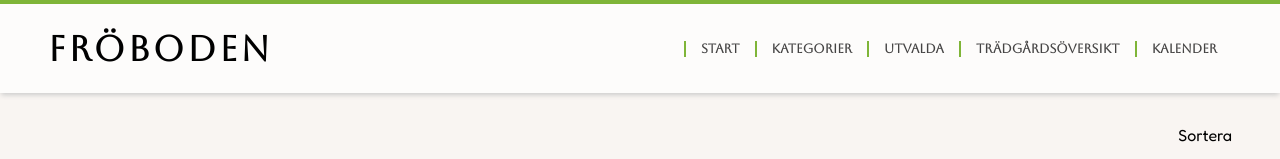
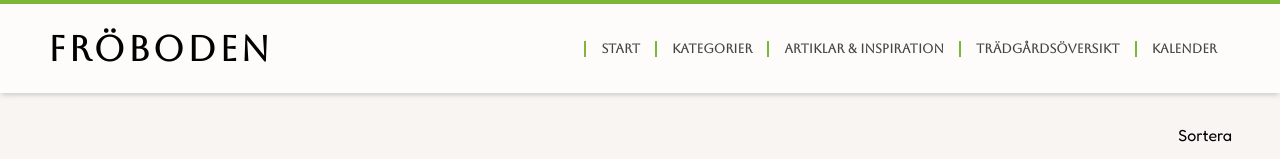
Before and after one commit to NAgnekil/PlantBoden, a Vue app: page / in a window 1280 px wide. Shown: the top 159 px of the page. Built offline with nearby package versions, Linux system fonts and the light colour scheme.

Commit message:
implemented vue-router

```diff
--- a/package.json
+++ b/package.json
@@ -10,7 +10,8 @@
   },
   "dependencies": {
     "axios": "^1.7.9",
-    "vue": "^3.5.13"
+    "vue": "^3.5.13",
+    "vue-router": "^4.5.0"
   },
   "devDependencies": {
     "@vitejs/plugin-vue": "^5.2.1",
--- a/src/App.vue
+++ b/src/App.vue
@@ -1,12 +1,11 @@
 <script setup>
-  import Main from './components/Main.vue'
+  import Start from './components/Start.vue'
   import Header from './components/Header.vue'
   import Footer from './components/Footer.vue'
 </script>
 
 <template>
-  <Header />
-  <Main />
+  <router-view></router-view>
   <Footer />
 </template>
 
--- a/src/components/Header.vue
+++ b/src/components/Header.vue
@@ -1,5 +1,9 @@
 <script setup>
-  import { ref } from 'vue'
+  import { ref, watch, defineProps, defineEmits } from 'vue'
+
+  const props = defineProps({
+    categories: Array
+  })
 </script>
 
 <template>
@@ -10,16 +14,22 @@
     </div>
     <nav>
       <ul>
-        <li><a href="#">Start</a></li>
+        <li><router-link to="/">Start</router-link></li>
         <li>
-          <a href="#">Kategorier</a>
+          <a>Kategorier</a>
           <ul class="dropdown">
-            <li><a href="#">Utvalda</a></li>
+            <li><router-link to="/contact">Utvalda</router-link></li>
           </ul>
         </li>
-        <li><a href="#">Utvalda</a></li>
-        <li><a href="">Trädgårdsöversikt</a></li>
-        <li><a href="#">Kalender</a></li>
+        <li>
+          <router-link to="/articlesandinspo"
+            >Artiklar & Inspiration</router-link
+          >
+        </li>
+        <li>
+          <router-link to="/gardenoverview">Trädgårdsöversikt</router-link>
+        </li>
+        <li><router-link to="/calendar">Kalender</router-link></li>
       </ul>
     </nav>
   </header>
--- a/src/components/Sorting.vue
+++ b/src/components/Sorting.vue
@@ -44,7 +44,6 @@
           <li @click="sortByCategory('category')">Kategorier</li>
           <li @click="sortByMonth('asc')">Månad för sådd</li>
           <li>Datum för sådd</li>
-          <li>Höjd</li>
         </ul>
       </div>
     </nav>
--- a/src/components/Main.vue
+++ b/src/components/Start.vue
@@ -4,16 +4,17 @@
   import QuerySection from './QuerySection.vue'
   import { fetchFlowers } from '../../fetchFlowers'
   import Sorting from './Sorting.vue'
+import Header from './Header.vue'
 
-  let flowers = ref([])
-  let searchQueryExists = ref(false)
-  let categories = ref([])
-  let colors = ref([])
-  let cultivationTypes = ref([])
-  let searchQuery = ref('')
-  let chosenCategory = ref([])
-  let chosenColor = ref([])
-  let chosenCultivationType = ref('all')
+  const flowers = ref([])
+  const searchQueryExists = ref(false)
+  const categories = ref([])
+  const colors = ref([])
+  const cultivationTypes = ref([])
+  const searchQuery = ref('')
+  const chosenCategory = ref([])
+  const chosenColor = ref([])
+  const chosenCultivationType = ref('all')
   const sortOrder = ref('')
   const sortCategory = ref('')
   const sortMonth = ref('')
@@ -101,6 +102,8 @@
 </script>
 
 <template>
+    <Header :categories="categories"/>
+
   <Sorting
     v-model:sortOrder="sortOrder"
     v-model:sortCategory="sortCategory"
--- a/src/main.js
+++ b/src/main.js
@@ -1,5 +1,6 @@
 import { createApp } from 'vue'
 import './style.css'
 import App from './App.vue'
+import router from './router'
 
-createApp(App).mount('#app')
+createApp(App).use(router).mount('#app')
```
Also changed, not shown: src/router.js (added, +17 -0 lines), 1 other file (tests, documents, lock files or other folders).
